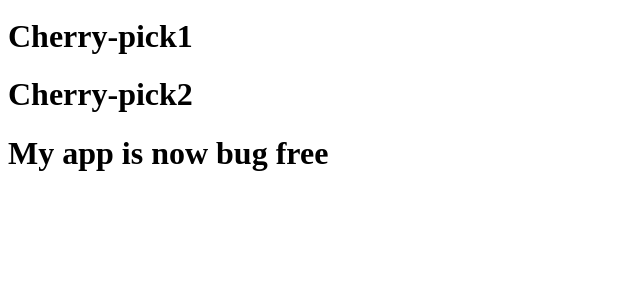
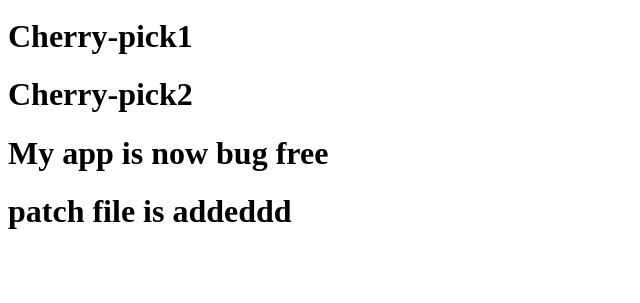
Before and after one commit to MeghanaBaggam/phpapp, a PHP site: page / in a window 1280 px wide. Shown: the part 497-800 px from the top of the page, without its empty margins (0-640 px from the left). Run offline with PHP 8.4, Linux system fonts and the light colour scheme.

Commit message:
patch file commit

```diff
--- a/index.php
+++ b/index.php
@@ -14,5 +14,6 @@ echo "<h1>Cherry-pick1</h1>";
 echo "<h1>Cherry-pick2</h1>";
 
 echo "<h1>My app is now bug free</h1>";
+echo "<h1>patch file is addeddd</h1>";
 
 ?>
```
